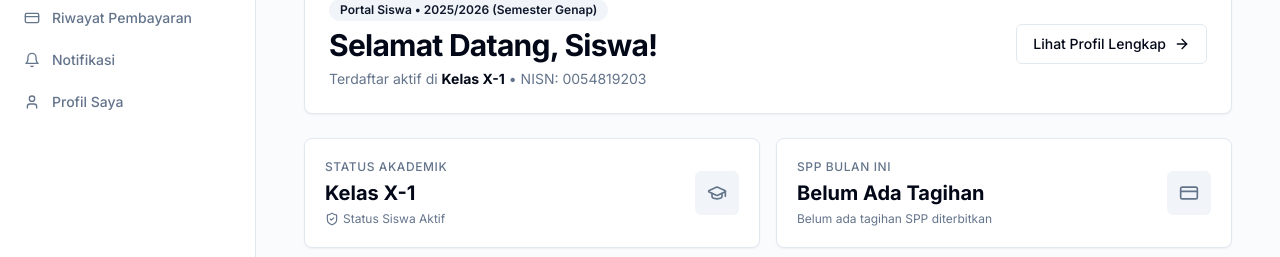
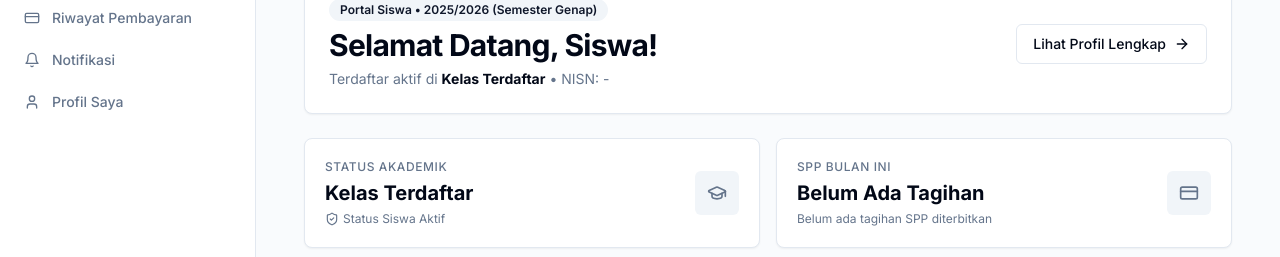
Before and after one commit to saidil350/fe-portal-sekolah, a Next.js app: page /dashboard/siswa in a window 1280 px wide. Shown: the part 130-387 px from the top of the page. Built offline with nearby package versions, Linux system fonts and the light colour scheme; no server answers.

Commit message:
feat: implement student profile and document management pages with image upload support

```diff
--- a/src/app/(dashboard)/dashboard/siswa/page.tsx
+++ b/src/app/(dashboard)/dashboard/siswa/page.tsx
@@ -36,8 +36,8 @@ export default function SiswaDashboard() {
   const [activeInvoices, setActiveInvoices] = React.useState<any[]>([]);
   const [isPaying, setIsPaying] = React.useState(false);
   const [processingInvoiceId, setProcessingInvoiceId] = React.useState<string | null>(null);
-  const [currentClass, setCurrentClass] = React.useState<string>('Kelas X-1');
-  const [studentNisn, setStudentNisn] = React.useState<string>('0054819203');
+  const [currentClass, setCurrentClass] = React.useState<string>('Kelas Terdaftar');
+  const [studentNisn, setStudentNisn] = React.useState<string>('-');
 
   const student = {
     name: user?.name ?? 'Siswa',
--- a/src/app/(dashboard)/dashboard/siswa/profile/page.tsx
+++ b/src/app/(dashboard)/dashboard/siswa/profile/page.tsx
@@ -202,10 +202,10 @@ export default function StudentProfilePage() {
     date: string;
     fileUrl?: string;
   }>>([
-    { id: '1', name: 'Akte Kelahiran', fileName: 'Akte_Kelahiran_Rian.pdf', date: '12 Jul 2025' },
-    { id: '2', name: 'Kartu Keluarga (KK)', fileName: 'Kartu_Keluarga_Rian.pdf', date: '12 Jul 2025' },
-    { id: '3', name: 'Ijazah SMP / SKL', fileName: 'Ijazah_SMP_Rian.pdf', date: '14 Jul 2025' },
-    { id: '4', name: 'Pas Foto 3x4 (Latar Merah)', fileName: 'Pasfoto_Rian.jpg', date: '15 Jul 2025' },
+    { id: '1', name: 'Akte Kelahiran', fileName: 'Akte_Kelahiran_Siswa.pdf', date: '12 Jul 2025' },
+    { id: '2', name: 'Kartu Keluarga (KK)', fileName: 'Kartu_Keluarga_Siswa.pdf', date: '12 Jul 2025' },
+    { id: '3', name: 'Ijazah SMP / SKL', fileName: 'Ijazah_SMP_Siswa.pdf', date: '14 Jul 2025' },
+    { id: '4', name: 'Pas Foto 3x4 (Latar Merah)', fileName: 'Pasfoto_Siswa.jpg', date: '15 Jul 2025' },
     { id: '5', name: 'KTP Orang Tua / Wali', fileName: 'KTP_OrangTua.pdf', date: '16 Jul 2025' },
   ]);
 
```
